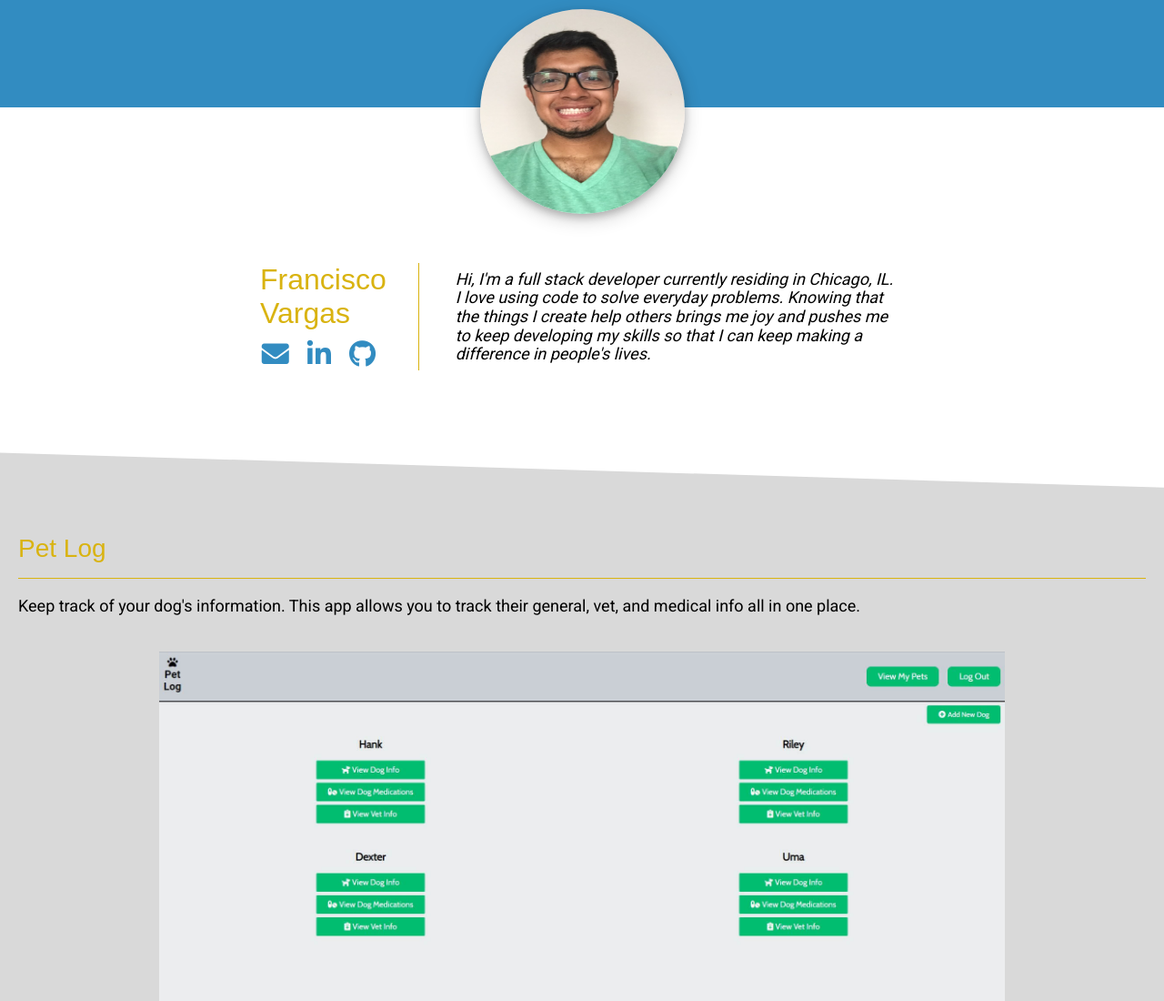
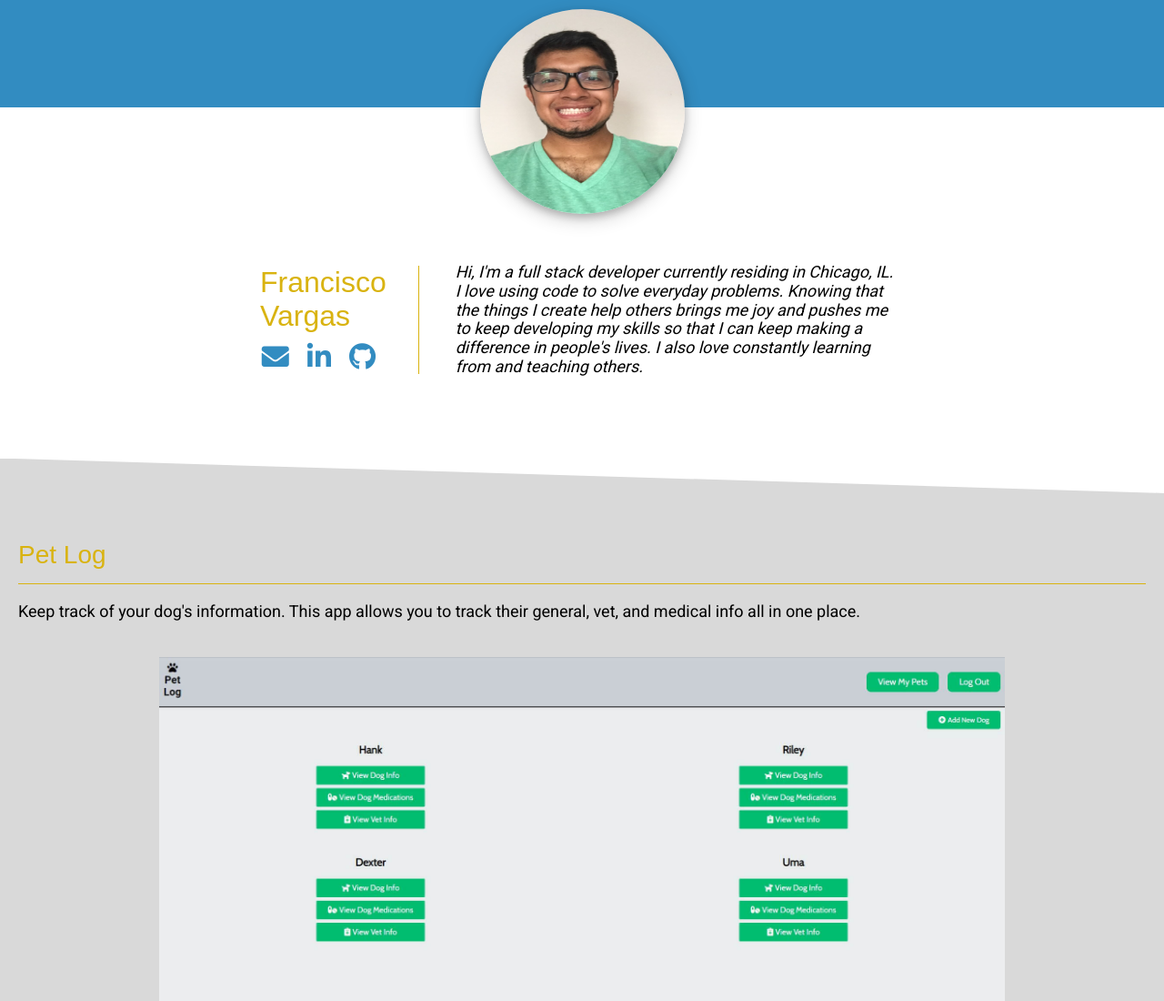
Before and after one commit to fjvarg4k/portfolio, a plain HTML site: page index.html in a window 1280 px wide. Shown: the top 1100 px of the page at 91% size. Drawn offline with nearby package versions, Linux system fonts and the light colour scheme.

Commit message:
edited bio

```diff
--- a/index.html
+++ b/index.html
@@ -32,7 +32,7 @@
           <p class="about-me">
             Hi, I'm a full stack developer currently residing in Chicago, IL. I love using code to solve everyday problems. Knowing that the things
             I create help others brings me joy and pushes me to keep developing my skills so that I can keep making a difference in people's lives.
-
+            I also love constantly learning from and teaching others.
           </p>
         </div>
       </div>
```
